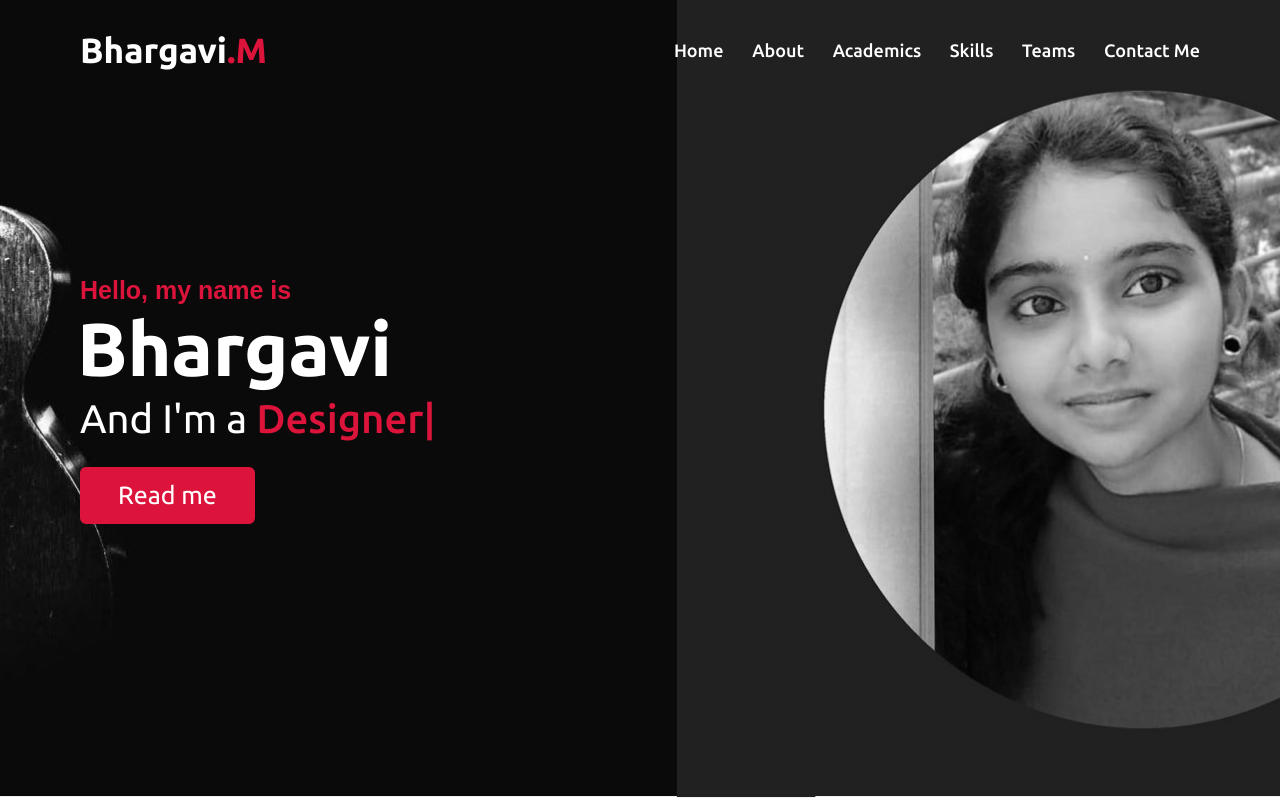
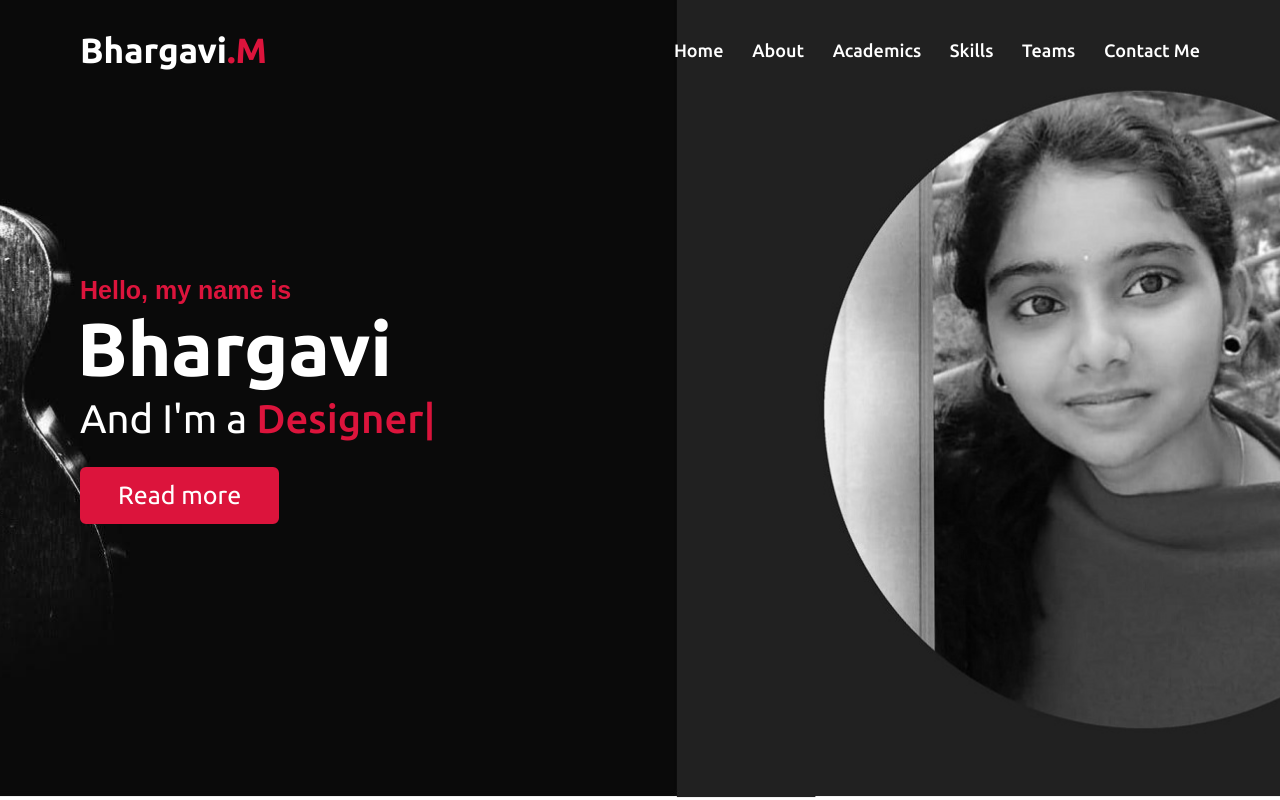
Before and after one commit to bhargu26/nochange, a plain HTML site: page index.html in a window 1280 px wide. Shown: the top 800 px of the page. Drawn offline with nearby package versions, Linux system fonts and the light colour scheme.

Commit message:
Update index.html

```diff
--- a/index.html
+++ b/index.html
@@ -42,7 +42,7 @@
                 <div class="text-1"><p id="blink">Hello, my name is</p></div>
                 <div class="text-2">Bhargavi</div>
                 <div class="text-3">And I'm a <span class="typing"></span></div>
-                <a href="#about">Read me</a>
+                <a href="#about">Read more</a>
             </div>
         </div>
     </section>
```
